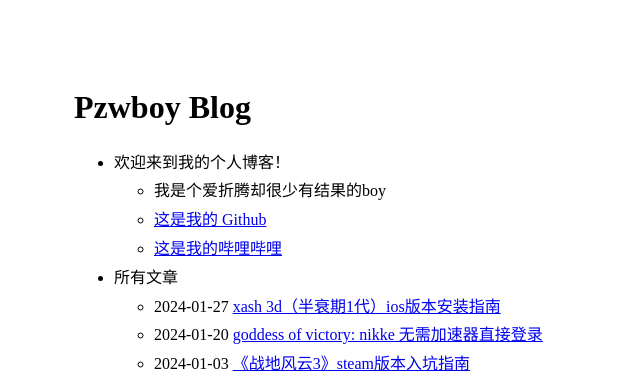
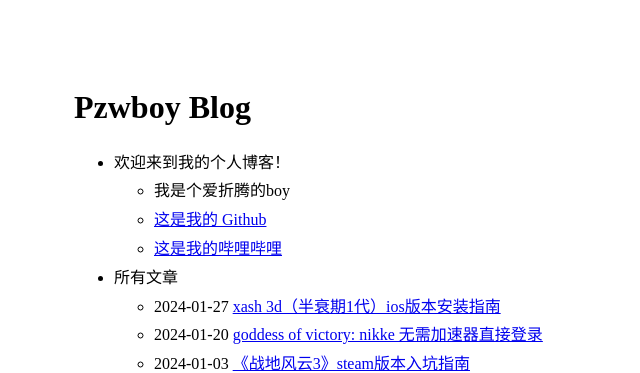
Before and after one commit to pzwboy/my-blog, a Jekyll site: the page built from index.md, in a window 1280 px wide. Shown: the top 373 px of the page, without its empty margins (246-886 px from the left). Built offline with Jekyll 4.4.1, drawn with Linux system fonts in a browser that asks for light colours.

Commit message:
更新 menu.yml

```diff
--- a/_data/menu.yml
+++ b/_data/menu.yml
@@ -4,7 +4,7 @@
 entries:
   - title: 欢迎来到我的个人博客！
     entries:
-      - title: 我是个爱折腾却很少有结果的boy
+      - title: 我是个爱折腾的boy
       - title: 这是我的 Github
         url: https://github.com/pzwboy
       - title: 这是我的哔哩哔哩
```
